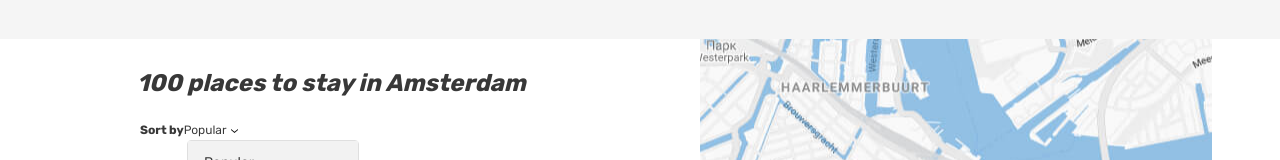
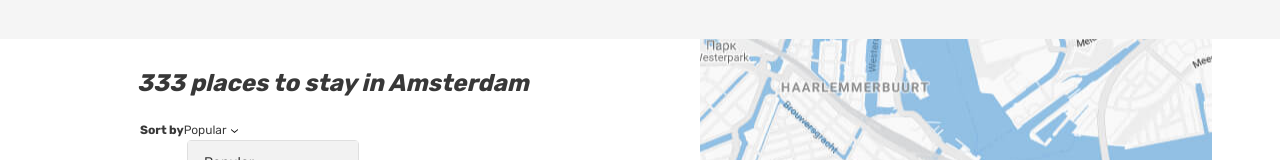
Before and after one commit to htmlacademy-react/1743839-six-cities-3, a React (Vite) app: page / in a window 1280 px wide. Shown: the part 146-306 px from the top of the page. Built offline with nearby package versions, Linux system fonts and the light colour scheme.

Commit message:
2.16. Начинаем программировать_05/03/2026

```diff
--- a/src/components/const.tsx
+++ b/src/components/const.tsx
@@ -1,4 +1,4 @@
-const offersCount = 100;
+const offersCount = 333;
 
 const citiesData = [{
   id:1,
--- a/src/index.tsx
+++ b/src/index.tsx
@@ -1,6 +1,7 @@
 import React from 'react';
 import ReactDOM from 'react-dom/client';
 import App from './components/app/app';
+import { offersCount } from './components/const';
 
 
 const root = ReactDOM.createRoot(
@@ -9,6 +10,6 @@ const root = ReactDOM.createRoot(
 
 root.render(
   <React.StrictMode>
-    <App />
+    <App offersCount = {offersCount}/>
   </React.StrictMode>
 );
```
Also changed, not shown: src/components/app/app.tsx (+6 -2 lines).
